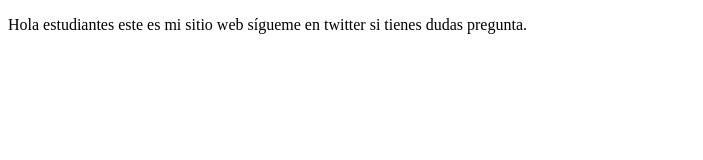
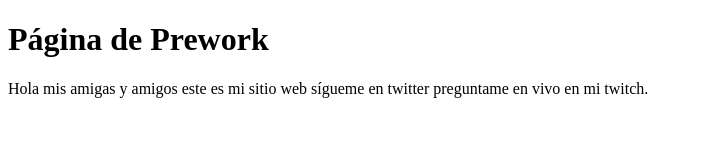
Before and after one commit to Vitalis-202/Saas1-Michis, a plain HTML site: page index.html in a window 1280 px wide. Shown: the whole page, without its empty margins (0-703 px from the left). Drawn offline with Linux system fonts and the light colour scheme.

Commit message:
agregamos sitio de twitch

```diff
--- a/index.html
+++ b/index.html
@@ -7,10 +7,13 @@
     <title>HolaMundo</title>
 </head>
 <body>
+    <h1>
+        Página de Prework
+    </h1>
     <p>
-        Hola estudiantes este es mi sitio web
+        Hola mis amigas y amigos este es mi sitio web
         sígueme en twitter
-        si tienes dudas pregunta.
+        preguntame en vivo en mi twitch.
     </p>
 </body>
 </html>
```
